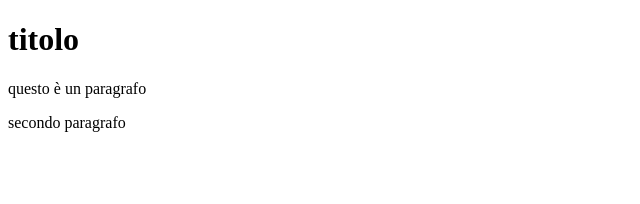
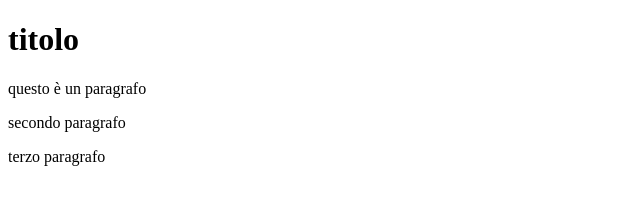
Before and after one commit to silhth/Bootcamp_week2, a plain HTML site: page index.html in a window 1280 px wide. Shown: the whole page, without its empty margins (0-640 px from the left). Drawn offline with Linux system fonts and the light colour scheme.

Commit message:
third paragraph

```diff
--- a/index.html
+++ b/index.html
@@ -24,6 +24,7 @@
             <h1>titolo</h1>
             <p>questo è un paragrafo</p>
             <p>secondo paragrafo</p>
+            <p>terzo paragrafo</p>
         </header>
 
         <div>
```
